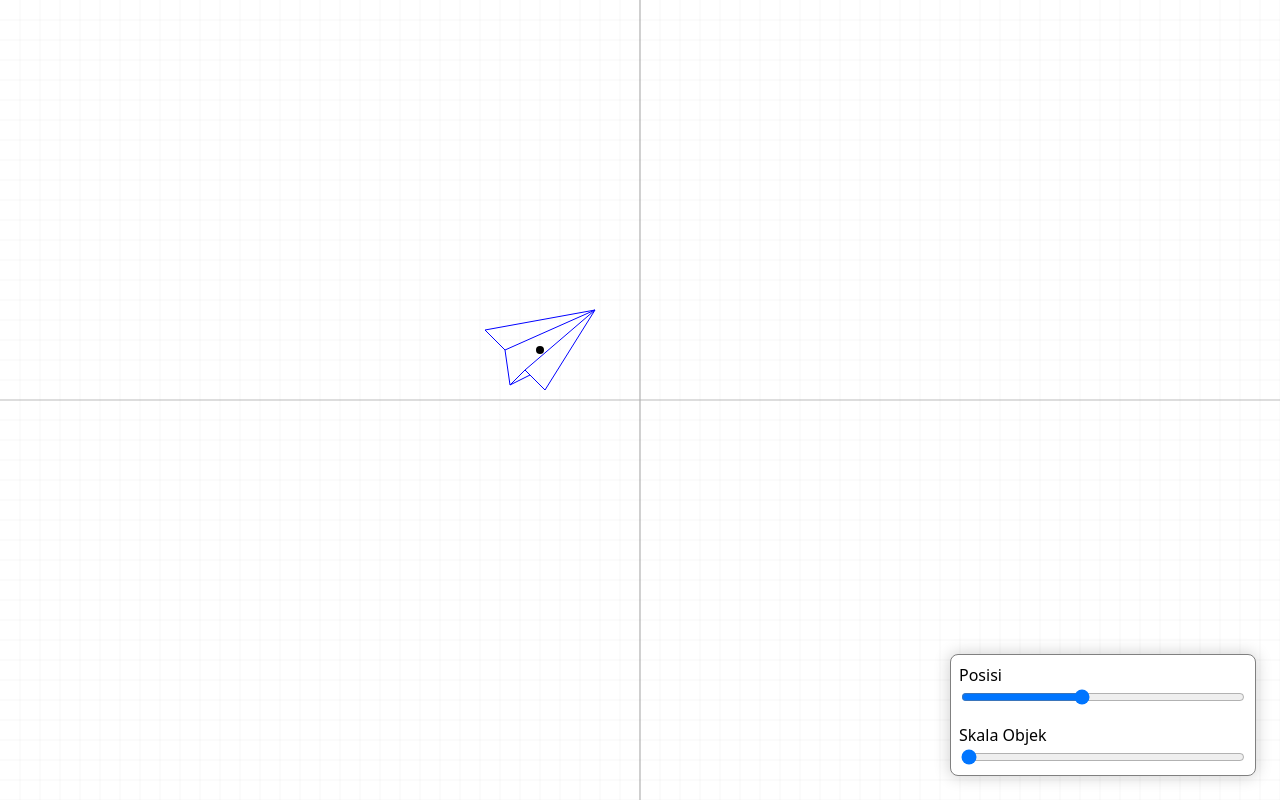
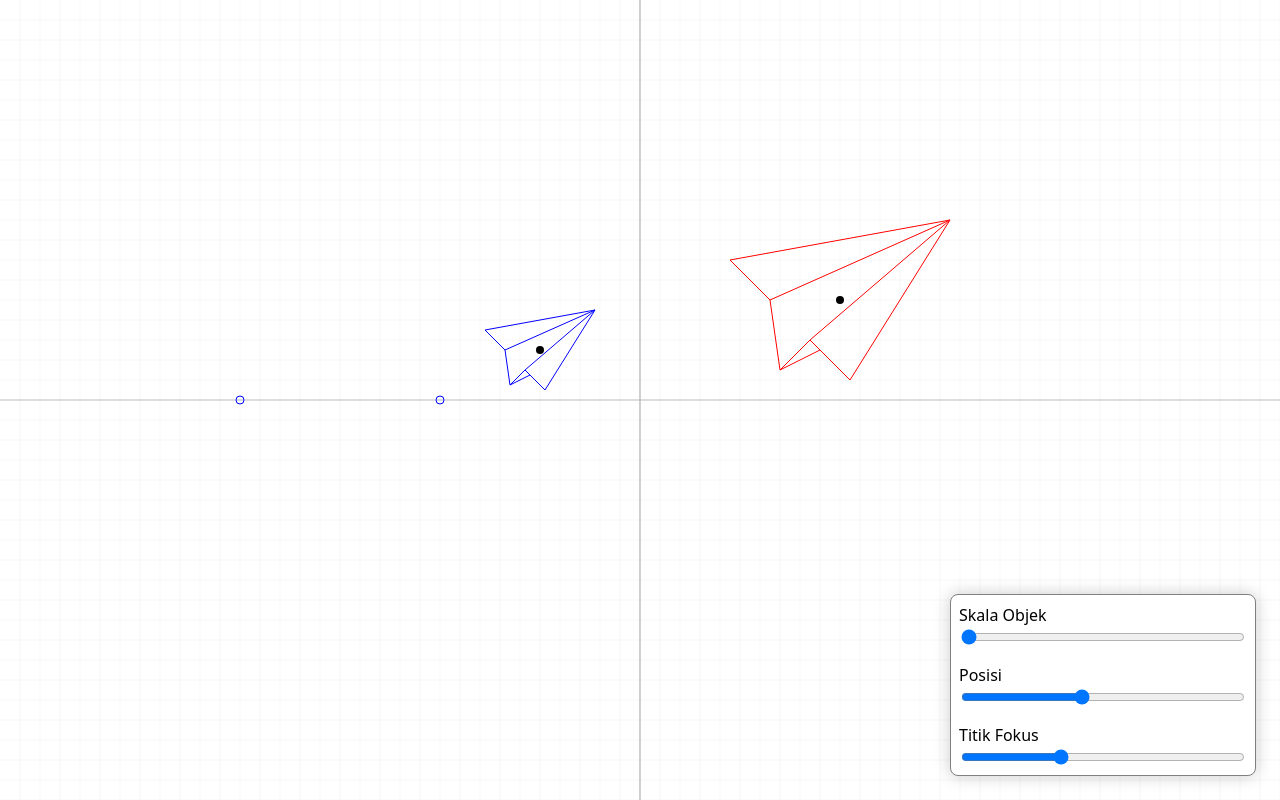
Before and after one commit to Lean-Six-Sigma-A3/Geometric-Optics, a website built with Vite: page index.html in a window 1280 px wide. Built offline with nearby package versions, Linux system fonts and the light colour scheme.

Commit message:
feat: mirror

```diff
--- a/index.html
+++ b/index.html
@@ -13,13 +13,18 @@
 
       <div class="controls">
         <section class="control-input-section">
+          <label for="scale">Skala Objek</label>
+          <input type="range" id="scale">
+        </section>
+
+        <section class="control-input-section">
           <label for="distance">Posisi</label>
           <input type="range" id="distance">
         </section>
 
         <section class="control-input-section">
-          <label for="scale">Skala Objek</label>
-          <input type="range" id="scale">
+          <label for="focal-distance">Titik Fokus</label>
+          <input type="range" id="focal-distance">
         </section>
       </div>
     </main>
--- a/src/components/canvas.ts
+++ b/src/components/canvas.ts
@@ -113,6 +113,14 @@ export class Canvas {
         this.pen.fill()
     }
 
+    public drawCircle(x: number, y: number, radius: number): void
+    {
+        this.pen.beginPath()
+        this.pen.arc(x + this.getXCenter(), y + this.getYCenter(), radius, 0, 2 * Math.PI)
+        this.pen.closePath()
+        this.pen.stroke()
+    }
+
     public clearCanvas(): void
     {
         this.pen.clearRect(0, 0, this.width, this.height)
--- a/src/components/line-group.ts
+++ b/src/components/line-group.ts
@@ -102,9 +102,9 @@ export class LineGroup {
         return highestYCoordinate - centerHeightY
     }
 
-    public cloneObject(): LineGroup {
+    public clone(): LineGroup {
         return new LineGroup(
-            this.lines.map(line => new Line({
+            this.originalLines.map(line => new Line({
                 x1: line.x1,
                 y1: line.y1,
                 x2: line.x2,
--- a/src/components/mirror.ts
+++ b/src/components/mirror.ts
@@ -9,19 +9,20 @@ export interface MirrorConstructorParameters {
 }
 
 export interface MirrorControlElements {
+    scale: HTMLInputElement
     objectX: HTMLInputElement
-    scale: HTMLInputElement
+    focalDistance: HTMLInputElement
 }
 
 export class Mirror {
     private canvas: Canvas
-    private lineGroup: LineGroup
+    private object: LineGroup
     private controlEl: MirrorControlElements
 
     public constructor(params: MirrorConstructorParameters)
     {
         this.canvas = params.canvas
-        this.lineGroup = params.mirrorObject
+        this.object = params.mirrorObject
         this.controlEl = params.controlEl
 
         this.prepareControlElements()
@@ -32,21 +33,25 @@ export class Mirror {
     private prepareControlElements(): void
     {
         // Atur range min & max dari input slider
-        this.controlEl.objectX.max = (this.canvas.getWidth() / 2).toString()
-        this.controlEl.objectX.min = (-this.canvas.getWidth() / 2).toString()
-        this.controlEl.objectX.value = this.lineGroup.getX().toString()
-
         this.controlEl.scale.max = "4"
         this.controlEl.scale.min = "1"
         this.controlEl.scale.step = "0.01"
-        this.controlEl.scale.value = this.lineGroup?.getScale().toString() ?? "1"
+        this.controlEl.scale.value = this.object.getScale().toString()
+
+        this.controlEl.objectX.max = (this.canvas.getWidth() / 2).toString()
+        this.controlEl.objectX.min = (-this.canvas.getWidth() / 2).toString()
+        this.controlEl.objectX.value = this.object.getX().toString()
+
+        this.controlEl.focalDistance.max = (this.canvas.getWidth() / 2).toString()
+        this.controlEl.focalDistance.min = (-this.canvas.getWidth() / 2).toString()
+        this.controlEl.focalDistance.value = "-200"
     }
 
     private setupEvents(): void
     {
         // Ubah nilai skala ketika slider skala digeser
         this.controlEl.scale.addEventListener('input', () => {
-            this.lineGroup?.setScale(parseFloat(this.controlEl.scale.value))
+            this.object.setScale(parseFloat(this.controlEl.scale.value))
         })
 
         // Render ulang canvas salah satu slider digeser
@@ -64,17 +69,69 @@ export class Mirror {
 
     private draw(): void
     {
+        this.canvas.clearCanvas()
+        this.drawObject()
+        this.drawFocalPoint()
+        this.drawReflection()
+    }
+
+    private drawObject(): void
+    {
         // Skip render jika line group masih kosong
-        if (!this.lineGroup) {
+        if (!this.object) {
             return
         }
 
-        const posX = parseFloat(this.controlEl.objectX.value)
+        this.object.setX(this.getObjectDistance())
 
-        this.lineGroup.setX(posX)
+        this.object.setColor("blue")
+        this.canvas.drawLineGroup(this.object)
+    }
 
-        this.canvas.clearCanvas()
-        this.lineGroup.setColor("blue")
-        this.canvas.drawLineGroup(this.lineGroup)
+    private drawReflection(): void
+    {
+        const reflection = this.object.clone()
+        reflection.setX(this.getReflectionDistance())
+        reflection.setY(this.getReflectionHeight())
+        reflection.setScale(this.getMagnificationScale() * reflection.getScale())
+        reflection.setColor("red")
+
+        this.canvas.drawLineGroup(reflection)
+    }
+
+    private drawFocalPoint(): void
+    {
+        this.canvas.drawCircle(this.getFocalDistance(), 0, 4)
+        this.canvas.drawCircle(this.getFocalDistance() * 2, 0, 4)
+    }
+
+    private getObjectDistance(): number
+    {
+        return parseFloat(this.controlEl.objectX.value)
+    }
+
+    private getObjectHeight(): number
+    {
+        return this.object.getY()
+    }
+
+    private getFocalDistance(): number
+    {
+        return parseFloat(this.controlEl.focalDistance.value)
+    }
+
+    private getReflectionDistance(): number
+    {
+        return 1 / (1 / this.getFocalDistance() - 1 / this.getObjectDistance())
+    }
+
+    private getReflectionHeight(): number
+    {
+        return this.getObjectHeight() * this.getMagnificationScale()
+    }
+
+    public getMagnificationScale(): number
+    {
+        return -this.getReflectionDistance() / this.getObjectDistance()
     }
 }
--- a/src/main.ts
+++ b/src/main.ts
@@ -26,13 +26,6 @@ const coordinates = [
   [-35, 0, -55, 20],
 ]
 
-// const coordinates = [
-//   [-50, 70, 50, 50],
-//   [50, 50, 50, -50],
-//   [50, -50, -50, -50],
-//   [-50, -50, -50, 70],
-// ]
-
 const mirrorObject = LineGroup.fromCoordinates(coordinates, { x: -100, y: 50, scale: 1 })
 
 // Buat object Mirror, Mirror ini (nantinya) berisi logic utama cerminnya
@@ -42,5 +35,6 @@ const mirror = new Mirror({
   controlEl: {
     objectX: document.querySelector<HTMLInputElement>('#distance')!,
     scale: document.querySelector<HTMLInputElement>('#scale')!,
+    focalDistance: document.querySelector<HTMLInputElement>('#focal-distance')!,
   }
 })
```
